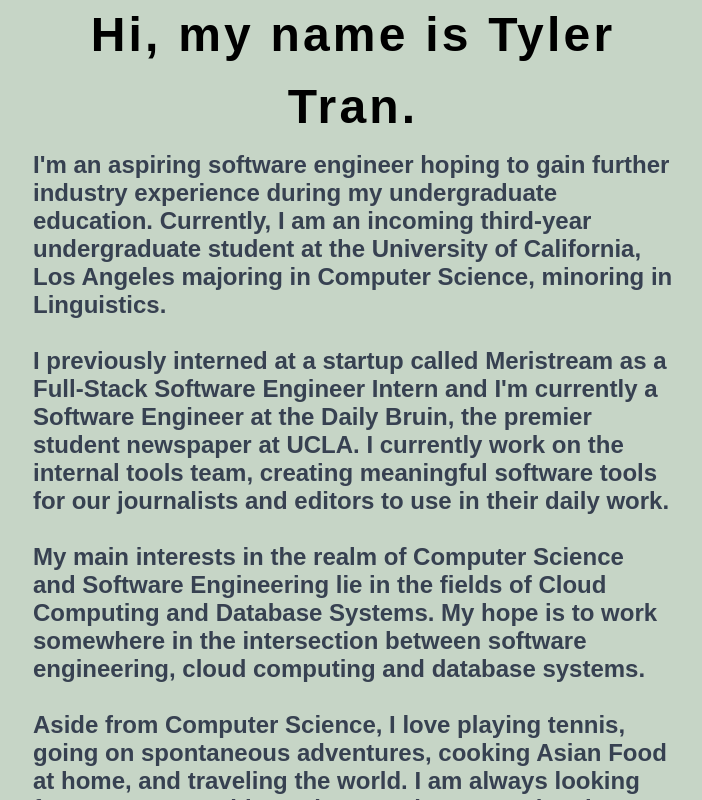
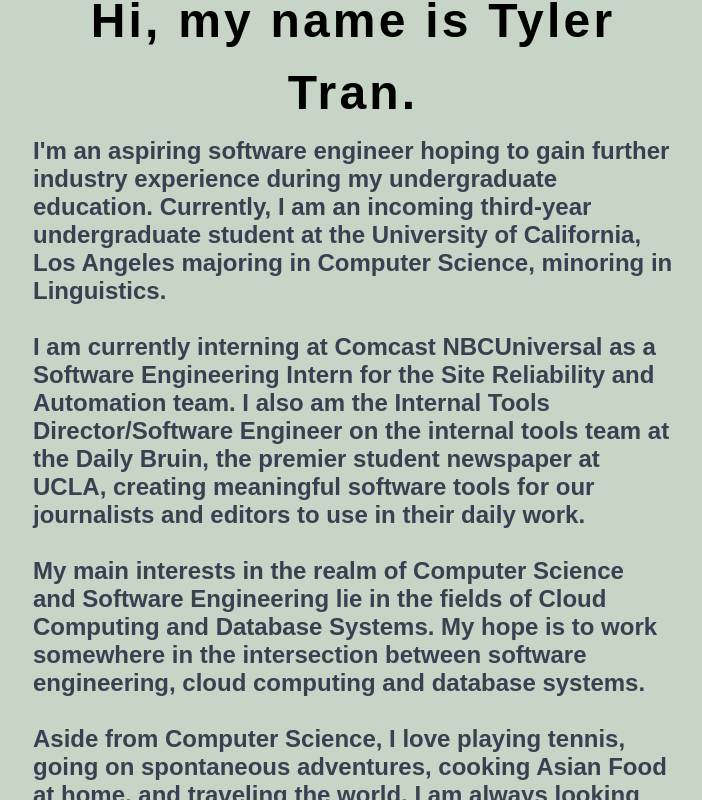
Before and after one commit to tylerdtran/tylertran.me, a React (Create React App) app: page / in a window 1280 px wide. Shown: the part 780-1580 px from the top of the page, without its empty margins (287-989 px from the left). Built offline with nearby package versions, Linux system fonts and the light colour scheme; a web font is replaced by a local one.

Commit message:
Update to my bio on my website and resume

```diff
--- a/src/components/AboutPage/About.tsx
+++ b/src/components/AboutPage/About.tsx
@@ -36,8 +36,8 @@
                     Los Angeles </a>majoring in Computer Science, minoring in Linguistics.
                     <br />
                     <br />
-                    I previously interned at a startup called Meristream as a Full-Stack Software Engineer Intern and
-                    I'm currently a Software Engineer at the Daily Bruin, the premier student newspaper at UCLA. I currently work on the internal tools team,
+                    I am currently interning at Comcast NBCUniversal as a Software Engineering Intern for the Site Reliability and Automation team.
+                    I also am the Internal Tools Director/Software Engineer on the internal tools team at the Daily Bruin, the premier student newspaper at UCLA,
                     creating meaningful software tools for our journalists and editors to use in their daily work.
                     <br />
                     <br />
```
Also changed, not shown: 1 other file (tests, documents, lock files or other folders).
